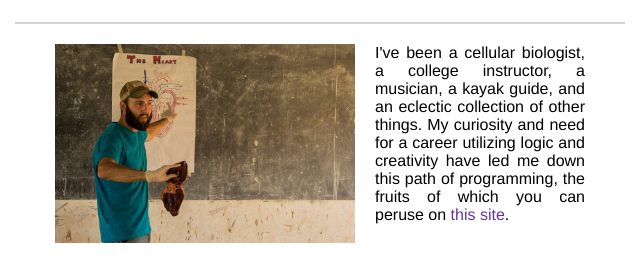
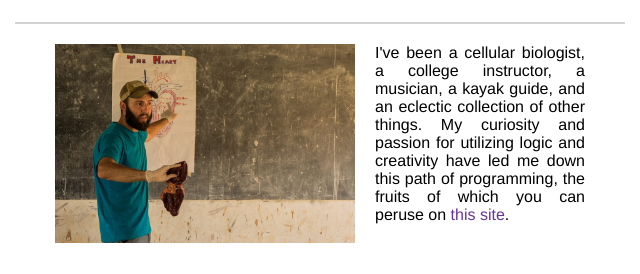
Before and after one commit to dph0718/Responsive-Portfolio, a plain HTML site: page index.html in a window 1280 px wide. Shown: the part 213-487 px from the top of the page, 165-805 px from the left. Drawn offline with Linux system fonts and the light colour scheme; a web font is replaced by a local one.

Commit message:
Update index.html

```diff
--- a/index.html
+++ b/index.html
@@ -46,7 +46,7 @@
             </div>
             <div class="about">
                 <p>I've been a cellular biologist, a college instructor, a musician, a kayak guide, and an eclectic collection
-                    of other things. My curiosity and need for a career utilizing logic and creativity have led me down this
+                    of other things. My curiosity and passion for utilizing logic and creativity have led me down this
                     path of programming, the fruits of which you can peruse on
                     <a href="portfolio.html" target="blank">this site</a>.
                 </p>
```
